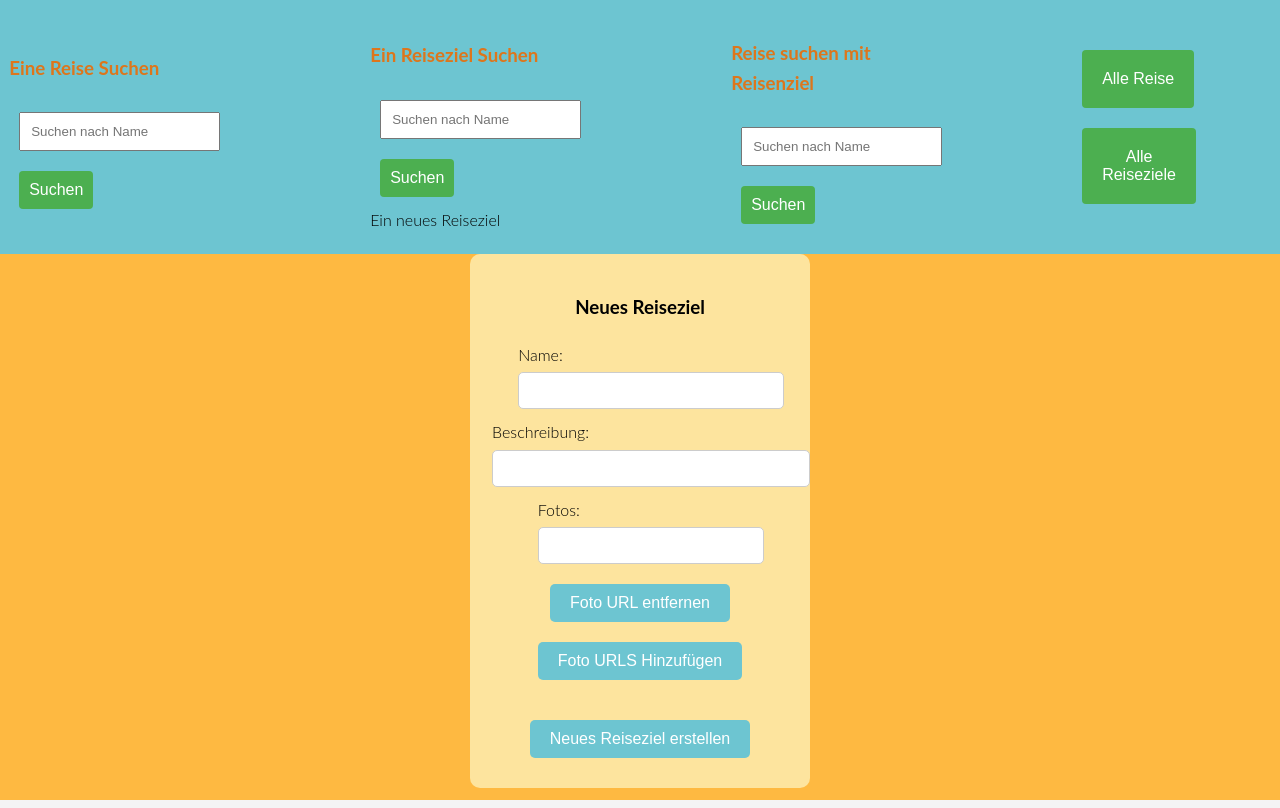
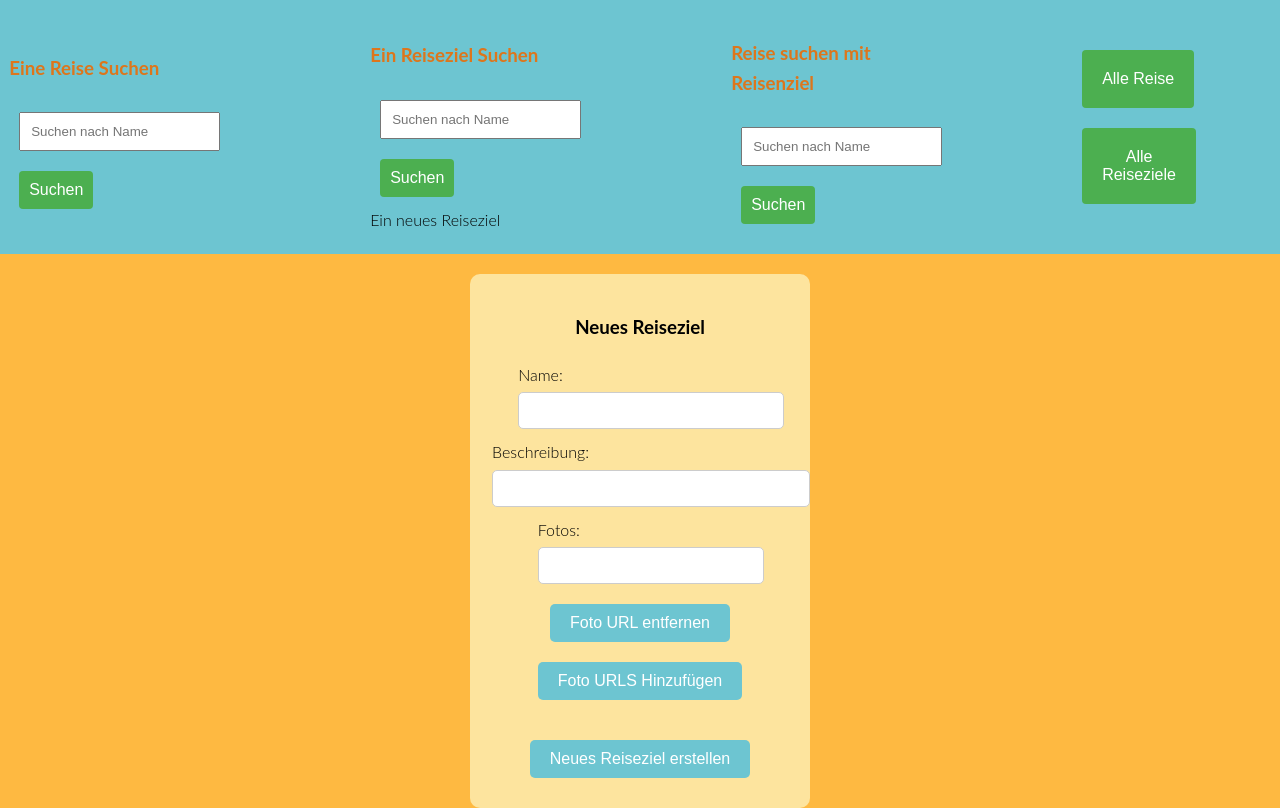
Before and after one commit to dangminh214/Tour-Website-Fullstack, a React (Create React App) app in the folder FWE_Tour_Website_Frontend/: page /destination/newDestination in a window 1280 px wide. Shown: the top 808 px of the page. Built offline with nearby package versions, Linux system fonts and the light colour scheme.

Commit message:
update css for create new from

```diff
--- a/FWE_Tour_Website_Frontend/src/components/DetailContent/SlideImage.jsx
+++ b/FWE_Tour_Website_Frontend/src/components/DetailContent/SlideImage.jsx
@@ -6,6 +6,7 @@ const divStyle = {
   alignItems: "center",
   justifyContent: "center",
   backgroundSize: "cover",
+  backgroundPosition: "center",
   height: "400px",
 };
 
@@ -16,6 +17,7 @@ const SlideImage = ({ imagesURLs }) => {
         {imagesURLs.map((imagesURL, index) => (
           <div key={index}>
             <div
+              className="imagesDetail"
               style={{ ...divStyle, backgroundImage: `url(${imagesURL})` }}
             ></div>
           </div>
--- a/FWE_Tour_Website_Frontend/src/index.css
+++ b/FWE_Tour_Website_Frontend/src/index.css
@@ -342,7 +342,8 @@ a:hover {
   background-color: #f44336;
 }
 
-.createDestinationForm {
+.createNewForm {
+  margin-top: 20px;
   display: flex;
   flex-direction: column;
   align-items: center;
@@ -350,14 +351,14 @@ a:hover {
   padding: 20px;
   border-radius: 10px;
   width: 300px;
-  margin: 0 auto;
+
 }
 
-.createDestinationForm label {
+.createNewForm label {
   margin-bottom: 10px;
 }
 
-.createDestinationForm input {
+.createNewForm input {
   margin-top: 5px;
   padding: 10px;
   width: 100%;
@@ -365,7 +366,7 @@ a:hover {
   border: 1px solid #ccc;
 }
 
-.createDestinationForm button {
+.createNewForm button {
   margin-top: 20px;
   padding: 10px 20px;
   border-radius: 5px;
@@ -378,7 +379,7 @@ a:hover {
   margin-right: auto;
 }
 
-.createDestinationForm button:hover {
+.createForm button:hover {
   background-color: #5cb1b8;
 }
 
--- a/FWE_Tour_Website_Frontend/src/pages/CreateNewDestination.jsx
+++ b/FWE_Tour_Website_Frontend/src/pages/CreateNewDestination.jsx
@@ -44,7 +44,7 @@ const CreateDestinationForm = () => {
   return (
     <>
       <Header />
-      <form className="createDestinationForm" onSubmit={handleSubmit}>
+      <form className="createNewForm" onSubmit={handleSubmit}>
         <h3>Neues Reiseziel</h3>
         <label>
           Name:
--- a/FWE_Tour_Website_Frontend/src/pages/TourDetail.jsx
+++ b/FWE_Tour_Website_Frontend/src/pages/TourDetail.jsx
@@ -12,9 +12,9 @@ const TourDetail = () => {
   const [selectedDestination, setSelectedDestination] = useState("");
 
   useEffect(() => {
-    const url = window.location.pathname; // Get the path portion of the URL
-    const parts = url.split("/").filter(Boolean); // Split the path by "/", filter out empty strings
-    const lastParam = parts[parts.length - 1]; // Get the last element from the array
+    const url = window.location.pathname;
+    const parts = url.split("/").filter(Boolean);
+    const lastParam = parts[parts.length - 1];
     const fetchTourDetail = async (tourName) => {
       try {
         const response = await fetch(`http://localhost:8000/tours/${tourName}`);
```
